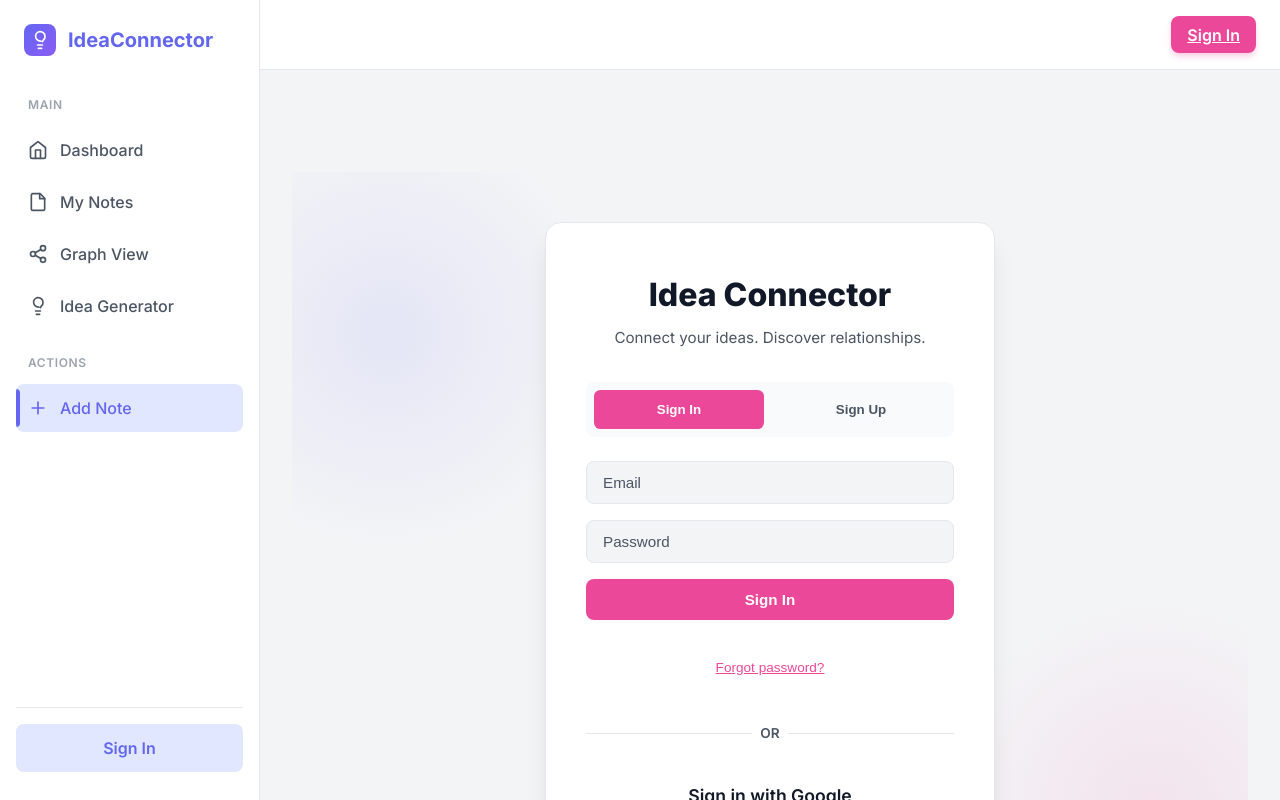
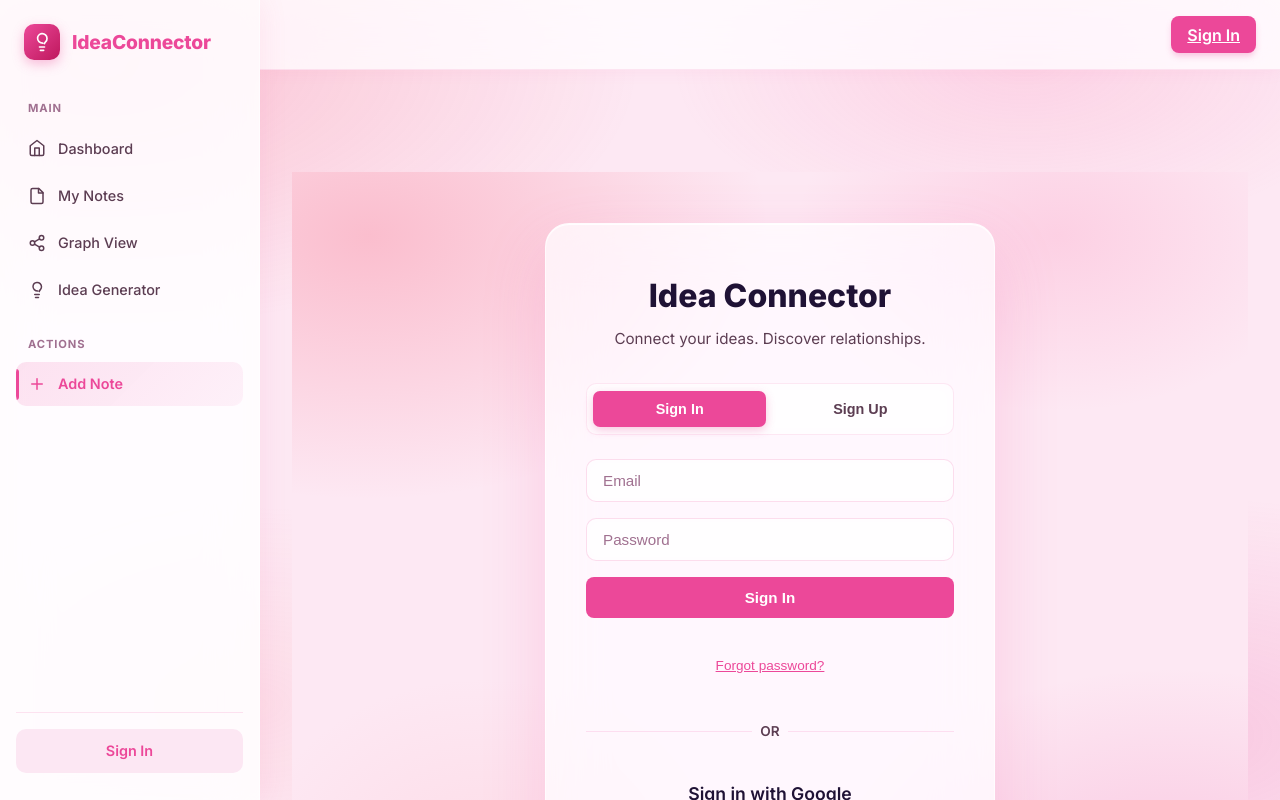
Before and after one commit to Madhuri14A/Idea-Connector, a React (Vite) app in the folder frontend/: page /notes/new in a window 1280 px wide. Shown: the top 800 px of the page. Built offline with nearby package versions, Linux system fonts and the light colour scheme; no server answers; the HTML template or start-up script is replaced by a standard one.

Commit message:
Full redesign: unified pink theme + glassmorphism throughout

```diff
--- a/frontend/src/App.css
+++ b/frontend/src/App.css
@@ -1,48 +1,62 @@
 :root {
-  /* Modern Creative Theme - Indigo/Pink */
-  --primary: #6366F1;       /* Indigo 500 */
-  --primary-hover: #4F46E5; /* Indigo 600 */
-  --primary-light: #E0E7FF; /* Indigo 100 */
+  /* ===== Unified Pink/Rose Theme ===== */
+  --accent: #EC4899;          /* Pink 500 — main color */
+  --accent-hover: #DB2777;    /* Pink 600 — hover */
+  --accent-deep: #BE185D;     /* Pink 700 — deep */
+  --accent-light: #FCE7F3;    /* Pink 100 — light bg */
+  --accent-soft: rgba(236, 72, 153, 0.12); /* soft tint */
 
-  /* Secondary & Accents */
-  --secondary: #8B5CF6;     /* Violet 500 */
-  --accent: #EC4899;        /* Pink 500 - PRIMARY ACCENT */
-  --accent-hover: #DB2777;  /* Pink 600 - Hover state */
-  --success: #10B981;       /* Emerald 500 */
-  --warning: #F59E0B;       /* Amber 500 */
-  --error: #EF4444;         /* Red 500 */
+  /* Aliases (used by older code) */
+  --primary: #EC4899;
+  --primary-hover: #DB2777;
+  --primary-light: #FCE7F3;
+  --secondary: #F472B6;       /* Pink 400 — lighter */
 
-  /* Backgrounds */
-  --bg-main: #F3F4F6;       /* Gray 100 */
-  --bg-sidebar: #FFFFFF;
-  --bg-card: #FFFFFF;
-  --bg-hover: #F9FAFB;      /* Gray 50 */
+  /* Status */
+  --success: #10B981;
+  --warning: #F59E0B;
+  --error: #EF4444;
 
-  /* Text Colors */
-  --text-primary: #111827;  /* Gray 900 */
-  --text-secondary: #4B5563;/* Gray 600 */
-  --text-muted: #9CA3AF;    /* Gray 400 */
+  /* ===== Glassmorphism ===== */
+  --glass: rgba(255, 255, 255, 0.68);
+  --glass-strong: rgba(255, 255, 255, 0.88);
+  --glass-border: rgba(255, 255, 255, 0.60);
+  --glass-shadow: 0 8px 32px rgba(236, 72, 153, 0.10), inset 0 1px 0 rgba(255,255,255,0.8);
+
+  /* ===== Backgrounds ===== */
+  --bg-main: transparent;
+  --bg-sidebar: rgba(255, 255, 255, 0.82);
+  --bg-card: rgba(255, 255, 255, 0.68);
+  --bg-hover: rgba(252, 231, 243, 0.55);
+
+  /* ===== Text ===== */
+  --text-primary: #1F1235;
+  --text-secondary: #5C3D52;
+  --text-muted: #A07090;
   --text-inverse: #FFFFFF;
 
-  /* Borders & Shadows */
-  --border-color: #E5E7EB;  /* Gray 200 */
-  --shadow-sm: 0 1px 2px 0 rgba(0, 0, 0, 0.05);
-  --shadow-md: 0 4px 6px -1px rgba(0, 0, 0, 0.1), 0 2px 4px -1px rgba(0, 0, 0, 0.06);
-  --shadow-lg: 0 10px 15px -3px rgba(0, 0, 0, 0.1), 0 4px 6px -2px rgba(0, 0, 0, 0.05);
-  --shadow-xl: 0 20px 25px -5px rgba(0, 0, 0, 0.1), 0 10px 10px -5px rgba(0, 0, 0, 0.04);
+  /* ===== Borders ===== */
+  --border-color: rgba(236, 72, 153, 0.14);
+  --border-hover: rgba(236, 72, 153, 0.35);
 
-  /* Layout */
+  /* ===== Pink-tinted Shadows ===== */
+  --shadow-sm: 0 2px 8px rgba(236, 72, 153, 0.07);
+  --shadow-md: 0 4px 20px rgba(236, 72, 153, 0.12), 0 2px 6px rgba(0,0,0,0.04);
+  --shadow-lg: 0 8px 40px rgba(236, 72, 153, 0.16), 0 4px 10px rgba(0,0,0,0.05);
+  --shadow-xl: 0 16px 60px rgba(236, 72, 153, 0.20), 0 8px 16px rgba(0,0,0,0.06);
+
+  /* ===== Layout ===== */
   --sidebar-width: 260px;
   --header-height: 70px;
-  --border-radius: 12px;
+  --border-radius: 16px;
 
-  /* Graph Colors by Tag */
+  /* ===== Graph Tag Colors ===== */
   --tag-react: #61DAFB;
   --tag-javascript: #F7DF1E;
   --tag-blockchain: #627EEA;
   --tag-go: #00ADD8;
   --tag-css: #1572B6;
-  --tag-default: #6366F1;
+  --tag-default: #EC4899;
 }
 
 * {
@@ -53,13 +67,22 @@
 
 body {
   font-family: 'Inter', system-ui, -apple-system, sans-serif;
-  background-color: var(--bg-main);
   color: var(--text-primary);
   line-height: 1.5;
   -webkit-font-smoothing: antialiased;
+  min-height: 100vh;
+  /* Beautiful fixed pink gradient background */
+  background-color: #FDE8F3;
+  background-image:
+    radial-gradient(ellipse 70% 55% at 8%  8%,  rgba(244, 63, 94,  0.22) 0%, transparent 60%),
+    radial-gradient(ellipse 60% 50% at 92% 92%,  rgba(236, 72, 153, 0.20) 0%, transparent 60%),
+    radial-gradient(ellipse 50% 40% at 80% 8%,   rgba(251, 113, 166,0.18) 0%, transparent 55%),
+    radial-gradient(ellipse 45% 45% at 20% 88%,  rgba(253, 164, 175,0.16) 0%, transparent 55%),
+    radial-gradient(ellipse 35% 35% at 50% 50%,  rgba(252, 231, 243,0.40) 0%, transparent 70%);
+  background-attachment: fixed;
 }
 
-/* App Layout Structure */
+/* App Layout */
 .app-container {
   display: flex;
   min-height: 100vh;
@@ -70,7 +93,7 @@ body {
   flex: 1;
   margin-left: var(--sidebar-width);
   min-height: 100vh;
-  background-color: var(--bg-main);
+  background: transparent;
   padding-bottom: 2rem;
   transition: margin-left 0.3s ease;
 }
@@ -82,28 +105,32 @@ body {
   padding-top: calc(var(--header-height) + 2rem);
 }
 
-/* Common Components */
+/* Glassmorphism Card */
 .card {
-  background: var(--bg-card);
+  background: var(--glass);
+  backdrop-filter: blur(20px) saturate(180%);
+  -webkit-backdrop-filter: blur(20px) saturate(180%);
   border-radius: var(--border-radius);
-  box-shadow: var(--shadow-sm);
-  border: 1px solid var(--border-color);
+  border: 1px solid var(--glass-border);
+  box-shadow: var(--glass-shadow);
   padding: 1.5rem;
-  transition: all 0.2s ease;
+  transition: all 0.3s ease;
 }
 
 .card:hover {
   transform: translateY(-2px);
   box-shadow: var(--shadow-md);
+  border-color: rgba(236, 72, 153, 0.25);
 }
 
+/* Buttons */
 .btn {
   display: inline-flex;
   align-items: center;
   justify-content: center;
   padding: 0.625rem 1.25rem;
-  border-radius: 8px;
-  font-weight: 500;
+  border-radius: 10px;
+  font-weight: 600;
   cursor: pointer;
   transition: all 0.2s ease;
   border: none;
@@ -114,33 +141,34 @@ body {
 .btn-primary {
   background: var(--accent);
   color: white;
-  box-shadow: 0 4px 6px -1px rgba(236, 72, 153, 0.3);
+  box-shadow: 0 4px 14px rgba(236, 72, 153, 0.35);
 }
 
 .btn-primary:hover {
   background: var(--accent-hover);
-  box-shadow: 0 10px 15px -3px rgba(236, 72, 153, 0.4);
+  box-shadow: 0 6px 20px rgba(236, 72, 153, 0.45);
   transform: translateY(-1px);
 }
 
 .btn-secondary {
-  background: white;
-  border: 1px solid var(--border-color);
+  background: var(--glass);
+  backdrop-filter: blur(12px);
+  border: 1px solid var(--glass-border);
   color: var(--text-secondary);
 }
 
 .btn-secondary:hover {
-  background: var(--bg-hover);
-  border-color: var(--text-muted);
+  background: rgba(255,255,255,0.85);
+  border-color: rgba(236, 72, 153, 0.3);
+  color: var(--accent);
 }
 
-.page-header {
-  margin-bottom: 2rem;
-}
+/* Page headings */
+.page-header { margin-bottom: 2rem; }
 
 .page-title {
   font-size: 2rem;
-  font-weight: 700;
+  font-weight: 800;
   color: var(--text-primary);
   margin-bottom: 0.5rem;
   letter-spacing: -0.025em;
@@ -153,49 +181,39 @@ body {
 
 /* Responsive */
 @media (max-width: 768px) {
-  .main-content {
-    margin-left: 0;
-    padding-bottom: 80px;
-  }
-
-  .content-wrapper {
-    padding: 1rem;
-    padding-top: calc(var(--header-height) + 1rem);
-  }
-
-  .page-title {
-    font-size: 1.5rem;
-  }
+  .main-content { margin-left: 0; padding-bottom: 80px; }
+  .content-wrapper { padding: 1rem; padding-top: calc(var(--header-height) + 1rem); }
+  .page-title { font-size: 1.5rem; }
 }
-
 
 /* Global Animations */
 @keyframes fadeIn {
   from { opacity: 0; transform: translateY(10px); }
-  to { opacity: 1; transform: translateY(0); }
+  to   { opacity: 1; transform: translateY(0); }
 }
 
 @keyframes pulse-glow {
-  0% { box-shadow: 0 0 0 0 rgba(99, 102, 241, 0.4); }
-  70% { box-shadow: 0 0 0 10px rgba(99, 102, 241, 0); }
-  100% { box-shadow: 0 0 0 0 rgba(99, 102, 241, 0); }
+  0%   { box-shadow: 0 0 0 0   rgba(236, 72, 153, 0.4); }
+  70%  { box-shadow: 0 0 0 10px rgba(236, 72, 153, 0);  }
+  100% { box-shadow: 0 0 0 0   rgba(236, 72, 153, 0);   }
 }
 
 @keyframes slideInRight {
   from { opacity: 0; transform: translateX(20px); }
-  to { opacity: 1; transform: translateX(0); }
+  to   { opacity: 1; transform: translateX(0); }
 }
 
-html, body {
-  scroll-behavior: smooth;
+@keyframes spin {
+  to { transform: rotate(360deg); }
 }
+
+html, body { scroll-behavior: smooth; }
 
 .content-wrapper > div {
   animation: fadeIn 0.4s cubic-bezier(0.4, 0, 0.2, 1) forwards;
 }
 
-/* Global button focus states for better livelihood */
 button:focus-visible, a:focus-visible {
-  outline: 2px solid var(--primary);
+  outline: 2px solid var(--accent);
   outline-offset: 2px;
 }
--- a/frontend/src/components/Navbar.css
+++ b/frontend/src/components/Navbar.css
@@ -4,8 +4,11 @@
   display: flex;
   align-items: center;
   justify-content: space-between;
-  border-bottom: 1px solid var(--border-color);
-  background-color: var(--bg-card); /* Keep it white/solid */
+  background: rgba(255, 255, 255, 0.78);
+  backdrop-filter: blur(24px) saturate(200%);
+  -webkit-backdrop-filter: blur(24px) saturate(200%);
+  border-bottom: 1px solid rgba(236, 72, 153, 0.12);
+  box-shadow: 0 2px 16px rgba(236, 72, 153, 0.06);
   position: sticky;
   top: 0;
   z-index: 40;
@@ -18,10 +21,10 @@
 }
 
 .mobile-logo {
-  font-weight: 700;
-  font-size: 1.25rem;
-  color: var(--primary);
-  display: none; /* Hide on desktop */
+  font-weight: 800;
+  font-size: 1.2rem;
+  color: var(--accent);
+  display: none;
 }
 
 .menu-toggle {
@@ -49,18 +52,20 @@
 .header-search input {
   width: 100%;
   padding: 0.625rem 1rem 0.625rem 2.75rem;
-  border-radius: 8px;
-  border: 1px solid var(--border-color);
-  background-color: var(--bg-main);
+  border-radius: 10px;
+  border: 1px solid rgba(236, 72, 153, 0.15);
+  background: rgba(255, 255, 255, 0.6);
+  backdrop-filter: blur(8px);
   transition: all 0.2s;
   font-size: 0.95rem;
+  color: var(--text-primary);
 }
 
 .header-search input:focus {
   outline: none;
   border-color: var(--accent);
-  background-color: white;
-  box-shadow: 0 0 0 3px #FDE2E9;
+  background: rgba(255, 255, 255, 0.9);
+  box-shadow: 0 0 0 3px rgba(236, 72, 153, 0.12);
 }
 
 .search-icon {
@@ -102,10 +107,10 @@
   height: 36px;
   border-radius: 50%;
   object-fit: cover;
-  border: 2px solid white;
-  box-shadow: 0 0 0 1px var(--border-color);
-  background-color: var(--primary-light);
-  color: var(--primary);
+  border: 2px solid rgba(236, 72, 153, 0.25);
+  box-shadow: 0 0 0 1px rgba(236, 72, 153, 0.1);
+  background: var(--accent-light);
+  color: var(--accent);
   display: flex;
   align-items: center;
   justify-content: center;
@@ -116,14 +121,13 @@
   width: 36px;
   height: 36px;
   border-radius: 50%;
-  background-color: var(--primary-light);
-  color: var(--primary);
+  background: linear-gradient(135deg, var(--accent-light), rgba(236, 72, 153, 0.2));
+  color: var(--accent);
   display: flex;
   align-items: center;
   justify-content: center;
-  font-weight: 600;
-  border: 2px solid white;
-  box-shadow: 0 0 0 1px var(--border-color);
+  font-weight: 700;
+  border: 2px solid rgba(236, 72, 153, 0.2);
 }
 
 @media (max-width: 768px) {
--- a/frontend/src/components/Sidebar.css
+++ b/frontend/src/components/Sidebar.css
@@ -4,8 +4,11 @@
   top: 0;
   width: var(--sidebar-width);
   height: 100vh;
-  background-color: var(--bg-sidebar);
-  border-right: 1px solid var(--border-color);
+  background: var(--glass-strong);
+  backdrop-filter: blur(24px) saturate(200%);
+  -webkit-backdrop-filter: blur(24px) saturate(200%);
+  border-right: 1px solid var(--glass-border);
+  box-shadow: 4px 0 24px rgba(236, 72, 153, 0.08);
   z-index: 50;
   padding: 1.5rem 1rem;
   display: flex;
@@ -19,21 +22,28 @@
   gap: 0.75rem;
   margin-bottom: 2.5rem;
   padding: 0 0.5rem;
-  color: var(--primary);
-  font-weight: 700;
-  font-size: 1.25rem;
+  color: var(--accent);
+  font-weight: 800;
+  font-size: 1.2rem;
   text-decoration: none;
+  letter-spacing: -0.01em;
 }
 
 .logo-icon {
-  width: 32px;
-  height: 32px;
-  background: linear-gradient(135deg, var(--primary), var(--secondary));
-  border-radius: 8px;
+  width: 36px;
+  height: 36px;
+  background: linear-gradient(135deg, var(--accent), var(--accent-deep));
+  border-radius: 10px;
   display: flex;
   align-items: center;
   justify-content: center;
   color: white;
+  box-shadow: 0 4px 12px rgba(236, 72, 153, 0.35);
+  transition: transform 0.4s cubic-bezier(0.4, 0, 0.2, 1);
+}
+
+.sidebar-logo:hover .logo-icon {
+  transform: rotate(15deg) scale(1.1);
 }
 
 .nav-section {
@@ -41,12 +51,12 @@
 }
 
 .nav-label {
-  font-size: 0.75rem;
+  font-size: 0.7rem;
   text-transform: uppercase;
-  letter-spacing: 0.05em;
+  letter-spacing: 0.08em;
   color: var(--text-muted);
-  font-weight: 600;
-  margin-bottom: 0.75rem;
+  font-weight: 700;
+  margin-bottom: 0.6rem;
   padding-left: 0.75rem;
 }
 
@@ -54,28 +64,49 @@
   display: flex;
   align-items: center;
   gap: 0.75rem;
-  padding: 0.75rem;
-  border-radius: 8px;
+  padding: 0.7rem 0.75rem;
+  border-radius: 10px;
   color: var(--text-secondary);
   text-decoration: none;
   transition: all 0.2s cubic-bezier(0.4, 0, 0.2, 1);
-  margin-bottom: 0.25rem;
+  margin-bottom: 0.2rem;
   font-weight: 500;
+  font-size: 0.9rem;
+  position: relative;
+  overflow: hidden;
 }
 
 .nav-link:hover {
-  background-color: var(--bg-hover);
-  color: var(--text-primary);
+  background: rgba(236, 72, 153, 0.08);
+  color: var(--accent);
+}
+
+.nav-link:active {
+  transform: scale(0.98);
 }
 
 .nav-link.active {
-  background-color: var(--primary-light);
-  color: var(--primary);
+  background: linear-gradient(135deg, rgba(236, 72, 153, 0.15), rgba(244, 114, 182, 0.08));
+  color: var(--accent);
+  font-weight: 600;
+}
+
+.nav-link.active::before {
+  content: '';
+  position: absolute;
+  left: 0;
+  top: 15%;
+  height: 70%;
+  width: 3px;
+  background: var(--accent);
+  border-radius: 0 3px 3px 0;
+  animation: slideInRight 0.3s forwards;
 }
 
 .nav-link-icon {
-  width: 20px;
-  height: 20px;
+  width: 18px;
+  height: 18px;
+  flex-shrink: 0;
 }
 
 .sidebar-footer {
@@ -89,25 +120,28 @@
   align-items: center;
   gap: 0.75rem;
   padding: 0.75rem;
-  border-radius: 8px;
+  border-radius: 10px;
   cursor: pointer;
-  transition: background-color 0.2s;
+  transition: background 0.2s;
 }
 
 .user-profile:hover {
-  background-color: var(--bg-hover);
+  background: rgba(236, 72, 153, 0.06);
 }
 
 .user-avatar {
   width: 36px;
   height: 36px;
   border-radius: 50%;
-  background-color: var(--primary-light);
-  color: var(--primary);
+  background: linear-gradient(135deg, var(--accent-light), rgba(236, 72, 153, 0.2));
+  color: var(--accent);
   display: flex;
   align-items: center;
   justify-content: center;
-  font-weight: 600;
+  font-weight: 700;
+  font-size: 0.9rem;
+  border: 2px solid rgba(236, 72, 153, 0.2);
+  overflow: hidden;
 }
 
 .user-info {
@@ -125,11 +159,12 @@
 }
 
 .user-status {
-  font-size: 0.75rem;
+  font-size: 0.72rem;
   color: var(--success);
+  font-weight: 500;
 }
 
-/* Mobile responsive */
+/* Mobile */
 @media (max-width: 768px) {
   .sidebar {
     transform: translateX(-100%);
@@ -146,35 +181,8 @@
   left: 0;
   width: 100vw;
   height: 100vh;
-  background-color: rgba(0, 0, 0, 0.5);
+  background: rgba(31, 18, 53, 0.35);
+  backdrop-filter: blur(4px);
+  -webkit-backdrop-filter: blur(4px);
   z-index: 40;
 }
-
-.nav-link {
-  position: relative;
-  overflow: hidden;
-}
-
-.nav-link:active {
-  transform: scale(0.98);
-}
-
-.nav-link.active::before {
-  content: '';
-  position: absolute;
-  left: 0;
-  top: 10%;
-  height: 80%;
-  width: 4px;
-  background-color: var(--primary);
-  border-radius: 0 4px 4px 0;
-  animation: slideInRight 0.3s forwards;
-}
-
-.logo-icon {
-  transition: transform 0.4s cubic-bezier(0.4, 0, 0.2, 1);
-}
-
-.sidebar-logo:hover .logo-icon {
-  transform: rotate(15deg) scale(1.1);
-}
--- a/frontend/src/pages/Login.css
+++ b/frontend/src/pages/Login.css
@@ -4,20 +4,27 @@
   display: flex;
   align-items: center;
   justify-content: center;
-  background: var(--bg-main);
-  background-image: radial-gradient(circle at 10% 20%, rgba(99, 102, 241, 0.1) 0%, transparent 20%),
-                    radial-gradient(circle at 90% 80%, rgba(236, 72, 153, 0.1) 0%, transparent 20%);
+  background-color: #FDE8F3;
+  background-image:
+    radial-gradient(ellipse 70% 55% at 8%  8%,  rgba(244, 63, 94,  0.25) 0%, transparent 60%),
+    radial-gradient(ellipse 60% 50% at 92% 92%,  rgba(236, 72, 153, 0.22) 0%, transparent 60%),
+    radial-gradient(ellipse 50% 40% at 80% 8%,   rgba(251, 113, 166,0.20) 0%, transparent 55%),
+    radial-gradient(ellipse 45% 45% at 20% 88%,  rgba(253, 164, 175,0.18) 0%, transparent 55%);
+  background-attachment: fixed;
 }
 
 .login-card {
-  background: var(--bg-card);
+  background: rgba(255, 255, 255, 0.72);
+  backdrop-filter: blur(28px) saturate(200%);
+  -webkit-backdrop-filter: blur(28px) saturate(200%);
   padding: 3rem 2.5rem;
-  border-radius: 1rem;
-  box-shadow: var(--shadow-xl);
+  border-radius: 24px;
+  box-shadow: 0 24px 64px rgba(236, 72, 153, 0.18), inset 0 1px 0 rgba(255,255,255,0.9);
   text-align: center;
   max-width: 450px;
   width: 100%;
-  border: 1px solid var(--border-color);
+  border: 1px solid rgba(255, 255, 255, 0.65);
+  position: relative;
 }
 
 .login-card h1 {
@@ -41,33 +48,37 @@
 
 .form-toggle {
   display: flex;
-  gap: 0.75rem;
-  background: var(--bg-hover);
-  padding: 0.5rem;
-  border-radius: 0.5rem;
+  gap: 0.5rem;
+  background: rgba(255, 255, 255, 0.45);
+  backdrop-filter: blur(8px);
+  padding: 0.4rem;
+  border-radius: 10px;
   width: 100%;
+  border: 1px solid rgba(236, 72, 153, 0.12);
 }
 
 .toggle-btn {
   flex: 1;
-  padding: 0.75rem 1rem;
+  padding: 0.65rem 1rem;
   border: none;
   background: transparent;
   color: var(--text-secondary);
   font-weight: 600;
   cursor: pointer;
-  border-radius: 0.4rem;
+  border-radius: 7px;
   transition: all 0.3s ease;
+  font-size: 0.9rem;
 }
 
 .toggle-btn.active {
   background: var(--accent);
   color: white;
+  box-shadow: 0 3px 10px rgba(236, 72, 153, 0.3);
 }
 
 .toggle-btn:hover:not(.active) {
-  background: var(--bg-hover);
-  color: var(--text-primary);
+  background: rgba(236, 72, 153, 0.08);
+  color: var(--accent);
 }
 
 form {
@@ -78,22 +89,25 @@ form {
 
 .form-input {
   padding: 0.75rem 1rem;
-  border: 1px solid var(--border-color);
-  border-radius: 0.5rem;
-  background: var(--bg-main);
+  border: 1px solid rgba(236, 72, 153, 0.18);
+  border-radius: 10px;
+  background: rgba(255, 255, 255, 0.55);
+  backdrop-filter: blur(8px);
   color: var(--text-primary);
   font-size: 0.95rem;
   transition: all 0.3s ease;
+  width: 100%;
 }
 
 .form-input:focus {
   outline: none;
   border-color: var(--accent);
-  box-shadow: 0 0 0 3px rgba(99, 102, 241, 0.1);
+  background: rgba(255, 255, 255, 0.85);
+  box-shadow: 0 0 0 3px rgba(236, 72, 153, 0.14);
 }
 
 .form-input::placeholder {
-  color: var(--text-secondary);
+  color: var(--text-muted);
 }
 
 .submit-btn {
```
Also changed, not shown: frontend/src/components/NoteCard.css (+20 -17 lines), frontend/src/pages/Dashboard.css (+42 -42 lines), frontend/src/pages/GraphView.css (+20 -13 lines), frontend/src/pages/NoteDetail.css (+23 -12 lines), frontend/src/pages/NotesList.css (+10 -6 lines).
